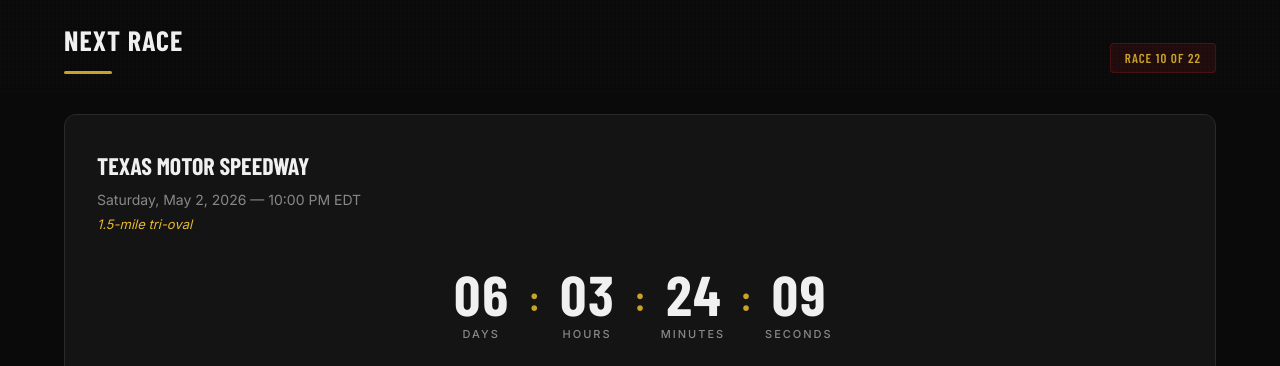
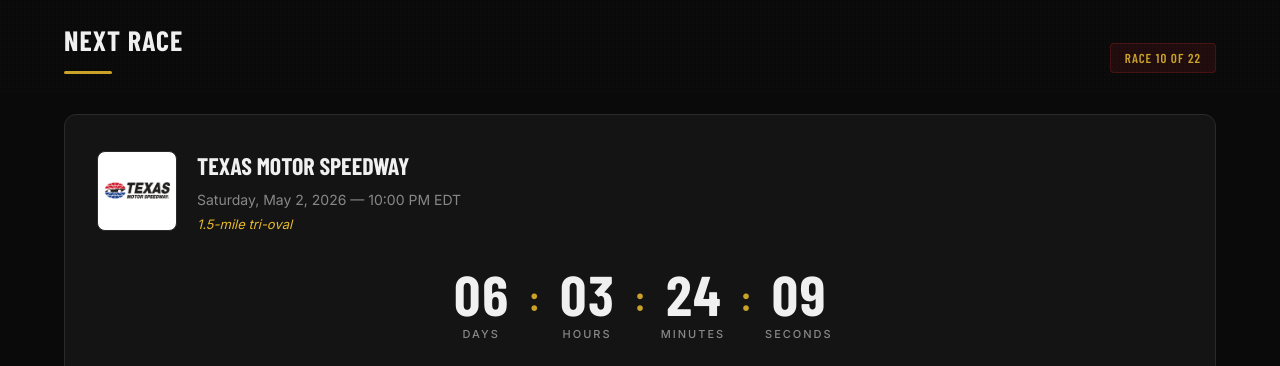
Before and after one commit to jjwright2015/snr-website, a plain HTML site: page index.html in a window 1280 px wide. Shown: the part 706-1072 px from the top of the page. Drawn offline with nearby package versions, Linux system fonts and the light colour scheme; a web font is replaced by a local one.

Commit message:
Add Texas Motor Speedway logo to next race countdown section

```diff
--- a/index.html
+++ b/index.html
@@ -94,6 +94,7 @@
       </div>
       <div class="countdown-card">
         <div class="countdown-track">
+          <img src="assets/texas-motor-speedway-logo.png" alt="Texas Motor Speedway" class="track-logo">
           <div class="track-info">
             <h3 class="track-name">Texas Motor Speedway</h3>
             <p class="track-date">Saturday, May 2, 2026 — 10:00 PM EDT</p>
```
Also changed, not shown: assets/texas-motor-speedway-logo.png (added).
